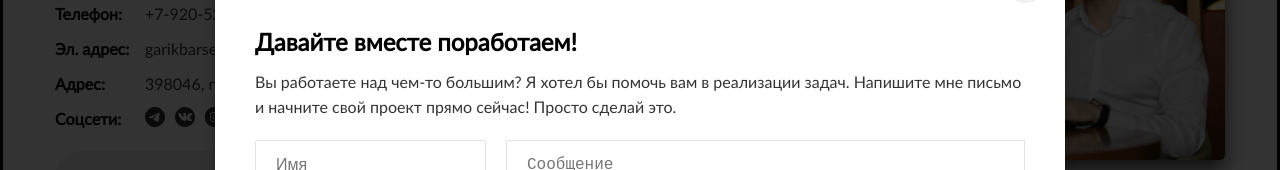
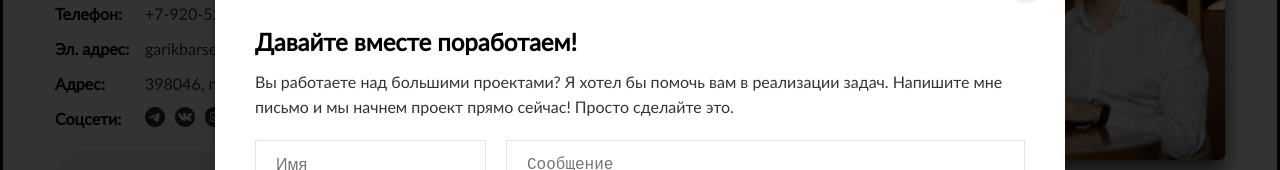
Before and after one commit to Garegin93/mySite, a Vue app: page / in a window 1280 px wide. Both pictures are taken after a click on the link "СВЯЖИТЕСЬ СО МНОЙ". Shown: the part 260-430 px from the top of the page. Built offline with nearby package versions, Linux system fonts and the light colour scheme.

Commit message:
сÑChanged description in modal window

```diff
--- a/src/components/modal/TheModal.vue
+++ b/src/components/modal/TheModal.vue
@@ -7,9 +7,7 @@
           <button class="modal__closeBtn"
                   @click="closeModalForm"></button>
           <h2 class="contact__title main__title">Давайте вместе поработаем!</h2>
-          <p class="contact__description">Вы работаете над чем-то большим? Я хотел бы помочь вам в реализации
-            задач.
-            Напишите мне письмо и начните свой проект прямо сейчас! Просто сделай это.</p>
+          <p class="contact__description">{{ contactDescription }}</p>
         </div>
       </div>
       <app-form></app-form>
@@ -20,6 +18,7 @@
 <script>
 
 import AppForm from "@/components/main/apps/AppForm";
+import {mapState} from "vuex";
 
 export default {
 
@@ -32,6 +31,12 @@ export default {
 
   components: {
     AppForm
+  },
+
+  computed: {
+    ...mapState([
+      "contactDescription"
+    ])
   }
 }
 </script>
```
Also changed, not shown: 1 other file (tests, documents, lock files or other folders).
